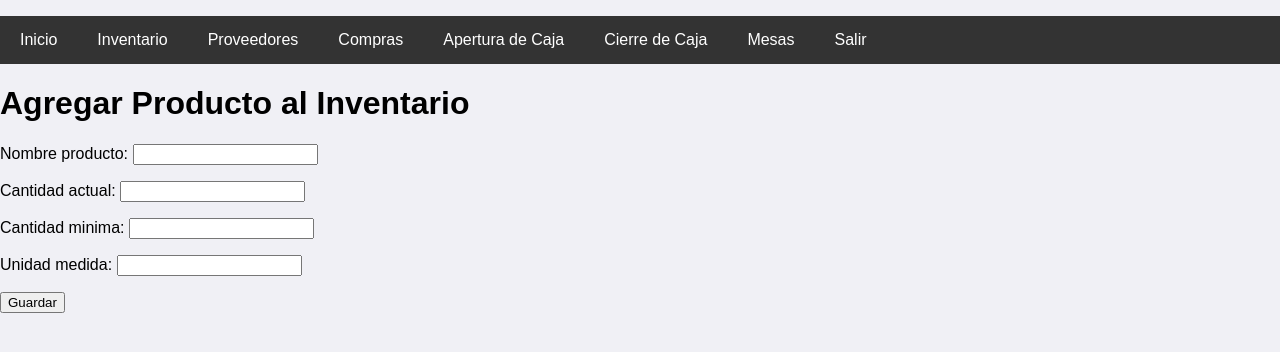
After one commit to Leonelpescador/Bruenet-2.0, a Django app: page /inventario/crear/ in a window 1280 px wide. The commit adds this page. Shown: the top 352 px of the page. Run offline with Django 5.2, Linux system fonts and the light colour scheme.

Commit message:
ahora anda todo  si tenes que hacer cambios volve aca si algo falla

```diff
--- a/brunet/restaurant/forms.py
+++ b/brunet/restaurant/forms.py
@@ -42,7 +42,6 @@ class MesaForm(forms.ModelForm):
 
 
 
-
 class ProveedorForm(forms.ModelForm):
     class Meta:
         model = Proveedor
@@ -55,3 +54,19 @@ class InventarioForm(forms.ModelForm):
     class Meta:
         model = Inventario
         fields = ['nombre_producto', 'cantidad_actual', 'cantidad_minima', 'unidad_medida']
+
+
+class MesaForm(forms.ModelForm):
+    class Meta:
+        model = Mesa
+        fields = ['numero_mesa', 'capacidad', 'estado']
+
+class ReservaForm(forms.ModelForm):
+    class Meta:
+        model = Reserva
+        fields = ['nombre_cliente', 'telefono_cliente', 'fecha_reserva']
+
+class PedidoForm(forms.ModelForm):
+    class Meta:
+        model = Pedido
+        fields = ['usuario', 'mesa', 'estado']
--- a/brunet/restaurant/static/css/styles.css
+++ b/brunet/restaurant/static/css/styles.css
@@ -1,59 +1,86 @@
 body {
-    font-family: 'Arial', sans-serif;
+    font-family: Arial, sans-serif;
+    background-color: #f0f0f5;
     margin: 0;
     padding: 0;
-    background-color: #f8f8f8;
-    color: #333;
 }
 
-nav ul {
-    list-style-type: none;
-    margin: 0;
+header nav ul {
+    list-style: none;
     padding: 0;
-    overflow: hidden;
+    display: flex;
     background-color: #333;
 }
 
-nav ul li {
-    float: left;
+header nav ul li {
+    margin: 0;
+    padding: 0;
 }
 
-nav ul li a {
+header nav ul li a {
+    color: white;
+    padding: 15px 20px;
+    text-decoration: none;
     display: block;
-    color: white;
-    text-align: center;
-    padding: 14px 16px;
-    text-decoration: none;
 }
 
-nav ul li a:hover {
-    background-color: #111;
+header nav ul li a:hover {
+    background-color: #555;
 }
 
 .mesas {
     display: flex;
+    justify-content: space-around;
     flex-wrap: wrap;
-    justify-content: center;
-    margin-top: 20px;
+    padding: 20px;
 }
 
 .mesa {
-    width: 100px;
-    height: 100px;
+    width: 150px;
+    height: 150px;
+    background-color: green;
+    color: white;
+    border-radius: 50%;
+    display: flex;
+    justify-content: center;
+    align-items: center;
+    text-align: center;
     margin: 10px;
-    display: flex;
-    align-items: center;
-    justify-content: center;
-    font-size: 18px;
-    font-weight: bold;
-    color: white;
-    border-radius: 10px;
+    position: relative;
 }
 
-.disponible {
-    background-color: green;
+.mesa.ocupada {
+    background-color: red;
 }
 
-.ocupada {
-    background-color: red;
+.mesa.reservada {
+    background-color: gray;
 }
+
+.mesa:hover {
+    cursor: pointer;
+}
+
+.menu-desplegable {
+    display: none;
+    position: absolute;
+    top: 160px; /* Adjust to position the menu below the mesa */
+    background-color: white;
+    box-shadow: 0px 8px 16px rgba(0, 0, 0, 0.2);
+    z-index: 1;
+    width: 200px;
+    border-radius: 8px;
+    padding: 10px;
+    text-align: left;
+}
+
+.menu-desplegable a {
+    text-decoration: none;
+    color: black;
+    display: block;
+    padding: 8px 12px;
+}
+
+.menu-desplegable a:hover {
+    background-color: #ddd;
+}
--- /dev/null
+++ b/brunet/restaurant/static/js/mesas.js
@@ -0,0 +1,26 @@
+document.addEventListener('DOMContentLoaded', function () {
+    const mesas = document.querySelectorAll('.mesa');
+
+    mesas.forEach(mesa => {
+        mesa.addEventListener('click', function (event) {
+            event.stopPropagation();
+            closeAllMenus();
+
+            const menu = mesa.querySelector('.menu-desplegable');
+            if (menu) {
+                menu.style.display = 'block';
+            }
+        });
+    });
+
+    document.addEventListener('click', function () {
+        closeAllMenus();
+    });
+
+    function closeAllMenus() {
+        const menus = document.querySelectorAll('.menu-desplegable');
+        menus.forEach(menu => {
+            menu.style.display = 'none';
+        });
+    }
+});
--- a/brunet/restaurant/templates/restaurant/base.html
+++ b/brunet/restaurant/templates/restaurant/base.html
@@ -13,7 +13,6 @@
         <nav>
             <ul>
                 <li><a href="{% url 'home' %}">Inicio</a></li>
-                <li><a href="{% url 'reservas' %}">Reservas</a></li>
                 <li><a href="{% url 'inventario' %}">Inventario</a></li>
                 <li><a href="{% url 'proveedores' %}">Proveedores</a></li>
                 <li><a href="{% url 'compras' %}">Compras</a></li>
@@ -26,7 +25,44 @@
     </header>
     <main>
         {% block content %}
+        <div class="container">
+            <h1>Mesas del Restaurante</h1>
+            <a href="{% url 'crear_mesa' %}" class="btn btn-primary mb-3">Agregar Nueva Mesa</a>
+
+            <div class="mesas mb-3">
+                {% for mesa in mesas %}
+                    <div class="mesa {% if mesa.estado == 'ocupada' %}ocupada{% elif mesa.estado == 'reservada' %}reservada{% else %}disponible{% endif %}">
+                        <a href="{% url 'crear_reserva' mesa.id %}">Mesa {{ mesa.numero_mesa }}</a> - {{ mesa.estado }} - Capacidad: {{ mesa.capacidad }}
+                    </div>
+                {% endfor %}
+            </div>
+
+            <table class="table table-striped">
+                <thead>
+                    <tr>
+                        <th>Número de Mesa</th>
+                        <th>Capacidad</th>
+                        <th>Estado</th>
+                        <th>Acciones</th>
+                    </tr>
+                </thead>
+                <tbody>
+                    {% for mesa in mesas %}
+                    <tr>
+                        <td>{{ mesa.numero_mesa }}</td>
+                        <td>{{ mesa.capacidad }}</td>
+                        <td>{{ mesa.get_estado_display }}</td>
+                        <td>
+                            <a href="{% url 'editar_mesa' mesa.id %}" class="btn btn-sm btn-warning">Editar</a>
+                            <a href="{% url 'eliminar_mesa' mesa.id %}" class="btn btn-sm btn-danger" onclick="return confirm('¿Estás seguro de que deseas eliminar esta mesa?');">Eliminar</a>
+                        </td>
+                    </tr>
+                    {% endfor %}
+                </tbody>
+            </table>
+        </div>
         {% endblock %}
     </main>
+    <script src="{% static 'js/mesas.js' %}"></script>
 </body>
 </html>
--- /dev/null
+++ b/brunet/restaurant/templates/restaurant/crear_inventario.html
@@ -0,0 +1,10 @@
+{% extends 'restaurant/base.html' %}
+
+{% block content %}
+<h1>Agregar Producto al Inventario</h1>
+<form method="post">
+    {% csrf_token %}
+    {{ form.as_p }}
+    <button type="submit">Guardar</button>
+</form>
+{% endblock %}
--- a/brunet/restaurant/templates/restaurant/reservas.html
+++ b/brunet/restaurant/templates/restaurant/reservas.html
@@ -2,7 +2,7 @@
 
 {% block content %}
 <h1>Reservas</h1>
-<a href="{% url 'crear_reserva' %}">Crear Nueva Reserva</a>
+<a href="{% url 'crear_reserva' mesa.id %}">Crear Nueva Reserva</a>
 <ul>
     {% for reserva in reservas %}
     <li>{{ reserva.mesa }} - {{ reserva.fecha_reserva }} - {{ reserva.estado }}</li>
--- a/brunet/restaurant/urls.py
+++ b/brunet/restaurant/urls.py
@@ -23,8 +23,12 @@ urlpatterns = [
     path('compras/', views.compras, name='compras'),
     path('compra/crear/', views.crear_compra, name='crear_compra'),
     path('login/', views.CustomLoginView.as_view(), name='login'),
-    path('mesas/', lista_mesas, name='lista_mesas'),
-    path('mesas/crear/', crear_mesa, name='crear_mesa'),
-    path('mesas/editar/<int:mesa_id>/', editar_mesa, name='editar_mesa'),
-    path('mesas/eliminar/<int:mesa_id>/', eliminar_mesa, name='eliminar_mesa'),
+    path('', views.home, name='home'),
+    path('mesas/crear/', views.crear_mesa, name='crear_mesa'),
+    path('mesas/', views.lista_mesas, name='lista_mesas'),
+    path('mesas/eliminar/<int:mesa_id>/', views.eliminar_mesa, name='eliminar_mesa'),
+    path('mesas/editar/<int:pk>/', views.editar_mesa, name='editar_mesa'),
+    path('mesas/crear-reserva/<int:mesa_id>/', views.crear_reserva, name='crear_reserva'),
+    path('mesas/crear-pedido/<int:mesa_id>/', views.crear_pedido, name='crear_pedido'),
+    #####-------------------
 ]
--- a/brunet/restaurant/views.py
+++ b/brunet/restaurant/views.py
@@ -4,6 +4,8 @@ from django.contrib import messages
 from .models import Caja, Pedido, Reserva, Inventario, Proveedor, Compra, Mesa
 from .forms import AperturaCajaForm, CierreCajaForm, PedidoForm, PagoForm, ReservaForm, CompraForm , MesaForm, InventarioForm
 from django.contrib.auth.models import User
+
+from django.shortcuts import render, redirect
 
 @login_required
 def home(request):
@@ -77,19 +79,7 @@ def reservas(request):
     reservas = Reserva.objects.all()
     return render(request, 'restaurant/reservas.html', {'reservas': reservas})
 
-@login_required
-def crear_reserva(request):
-    if request.method == 'POST':
-        form = ReservaForm(request.POST)
-        if form.is_valid():
-            reserva = form.save(commit=False)
-            reserva.usuario = request.user
-            reserva.save()
-            messages.success(request, 'Reserva creada con éxito.')
-            return redirect('reservas')
-    else:
-        form = ReservaForm()
-    return render(request, 'restaurant/crear_reserva.html', {'form': form})
+
 
 @login_required
 def inventario(request):
@@ -220,3 +210,65 @@ from django.contrib.auth import views as auth_views
 class CustomLoginView(auth_views.LoginView):
     template_name = 'restaurant/login.html'  # Tu propia plantilla de inicio de sesión
 #----------------------Logger-------------------------------------------------#
+#---------------funsion de desplegar en mesa ----------#
+
+def home(request):
+    mesas = Mesa.objects.all()
+    return render(request, 'restaurant/home.html', {'mesas': mesas})
+
+@login_required
+def lista_mesas(request):
+    mesas = Mesa.objects.all()
+    return render(request, 'restaurant/mesas.html', {'mesas': mesas})
+
+def crear_mesa(request):
+    if request.method == 'POST':
+        form = MesaForm(request.POST)
+        if form.is_valid():
+            form.save()
+            return redirect('lista_mesas')
+    else:
+        form = MesaForm()
+    return render(request, 'restaurant/crear_mesa.html', {'form': form})
+
+def editar_mesa(request, pk):  # Cambiar 'mesa_id' por 'pk'
+    mesa = get_object_or_404(Mesa, id=pk)
+    if request.method == 'POST':
+        form = MesaForm(request.POST, instance=mesa)
+        if form.is_valid():
+            form.save()
+            return redirect('lista_mesas')
+    else:
+        form = MesaForm(instance=mesa)
+    return render(request, 'restaurant/editar_mesa.html', {'form': form})
+
+def eliminar_mesa(request, mesa_id):
+    mesa = get_object_or_404(Mesa, id=mesa_id)
+    mesa.delete()
+    return redirect('lista_mesas')
+
+def crear_reserva(request, mesa_id):
+    mesa = get_object_or_404(Mesa, pk=mesa_id)
+    if request.method == 'POST':
+        form = ReservaForm(request.POST)
+        if form.is_valid():
+            reserva = form.save(commit=False)
+            reserva.mesa = mesa
+            reserva.save()
+            return redirect('lista_mesas')
+    else:
+        form = ReservaForm()
+    return render(request, 'restaurant/crear_reserva.html', {'form': form})
+
+def crear_pedido(request, mesa_id):
+    mesa = get_object_or_404(Mesa, pk=mesa_id)
+    if request.method == 'POST':
+        form = PedidoForm(request.POST)
+        if form.is_valid():
+            pedido = form.save(commit=False)
+            pedido.mesa = mesa
+            pedido.save()
+            return redirect('lista_mesas')
+    else:
+        form = PedidoForm()
+    return render(request, 'restaurant/crear_pedido.html', {'form': form})
```
Also changed, not shown: brunet/restaurant/templates/restaurant/editar_inventario.html (added, +10 -0 lines), brunet/restaurant/templates/restaurant/eliminar_inventario.html (added, +11 -0 lines), brunet/restaurant/templates/restaurant/home.html (+60 -2 lines), brunet/restaurant/templates/restaurant/inventario.html (+7 -2 lines), brunet/restaurant/templates/restaurant/mesas.html (+9 -1 lines), brunet/db.sqlite3.
